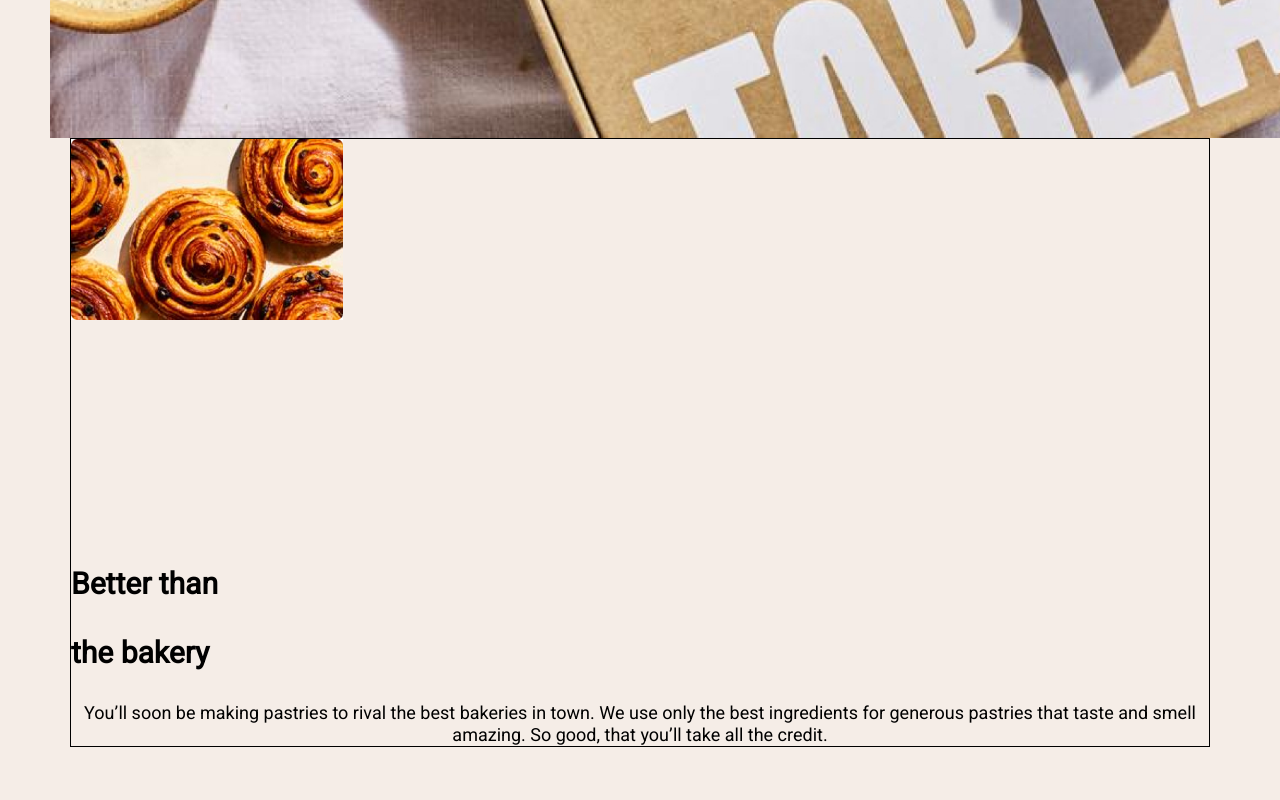
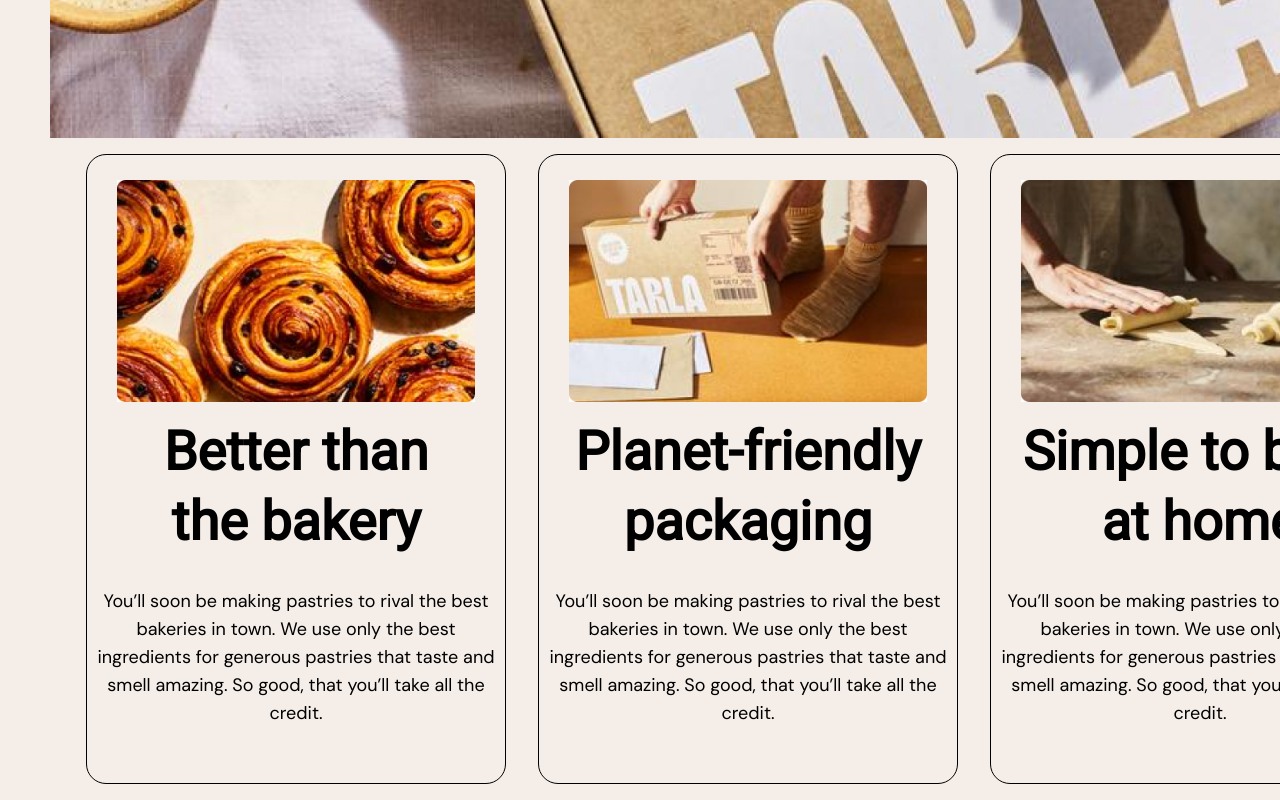
Before and after one commit to valer-sky/course, a plain HTML site: page index.html in a window 1280 px wide. Shown: the part 3876-4676 px from the top of the page. Before the commit the page ends 4623 px from the top, so only its background shows below. Drawn offline with Linux system fonts and the light colour scheme.

Commit message:
add new section html and css

```diff
--- a/css/threepicture.css
+++ b/css/threepicture.css
@@ -1,29 +1,50 @@
-.threepicture{
+.threepicturey__items{
     width: 100%;
+    display: flex;
+    flex-direction: row;
+
 }
 .threepicture__item{
-  border: 1px solid black;
+    border: 1px solid rgba(0, 0, 0, 1);
+    width: 420px;
+    height: 630px;
+    box-sizing: border-box;
+    border-radius: 20px;
+    margin:16px;
+}
+.threepicture__item-img img{
+    width: 408px;
+    height: 272px;
+    padding:25px;
+    display: flex;
+    margin-left: 5px;
+    align-items: center;
 
+}
+.threepicture__item-title{
+    font-size: 36px;
+    line-height: 70px;
+
+    height: 69px;
+    font-family: 'Roboto';
+    margin-top: -10px;
+    text-align: center;
+    color: #000000;
+    display:flex;
+    flex-direction: column;
+    align-items: center;
+
+    align-content: flex-start;
 
 
 }
-.threepicture__item-img{
-    height: 410px;
- width: 272px;
-border-radius: 20px;
-}
-.threepicture__item-title{
-    font-size: 20px;
-    font-family: Roboto;
-font-style: normal;
-font-weight: normal;
-
-line-height: 69px;
+.threepicture__item-description{
+    font-size: 18px;
+    line-height: 28px;
+    text-align: center;
+    font-family: 'DM Sans';
+    width: 400px;
+    height: 140px;
+    margin: 30px 38px 0px 38px;
 
 }
-.threepicture__item-description{
-    margin-top: 15px;
-    font-size: 18px;
-    line-height: 22px;
-    text-align: center;
-}
--- a/index.html
+++ b/index.html
@@ -238,6 +238,28 @@
                     <p class="threepicture__item-description">You’ll soon be making pastries to rival the best bakeries in town. We use only the best ingredients for generous pastries that taste and smell amazing. So good, that you’ll take all the credit.</p>
                     </div>
                   </div>
+                  <div class="threepicture__item">
+
+                    <div class="threepicture__item-img">
+                      <img src="images/threepicture/2.jpg" alt=Better than">
+                    </div>
+                    <div class="threepicture__item-title"><h2>Planet-friendly<br>packaging</h2>
+
+
+                    <p class="threepicture__item-description">You’ll soon be making pastries to rival the best bakeries in town. We use only the best ingredients for generous pastries that taste and smell amazing. So good, that you’ll take all the credit.</p>
+                    </div>
+                  </div>
+                  <div class="threepicture__item">
+
+                    <div class="threepicture__item-img">
+                      <img src="images/threepicture/3.jpg" alt=Better than">
+                    </div>
+                    <div class="threepicture__item-title"><h2>Simple to bake<br>at home</h2>
+
+
+                    <p class="threepicture__item-description">You’ll soon be making pastries to rival the best bakeries in town. We use only the best ingredients for generous pastries that taste and smell amazing. So good, that you’ll take all the credit.</p>
+                    </div>
+                  </div>
         </div>
 
     </section>
```
Also changed, not shown: images/threepicture/2.jpg (added), images/threepicture/3.jpg (added).
